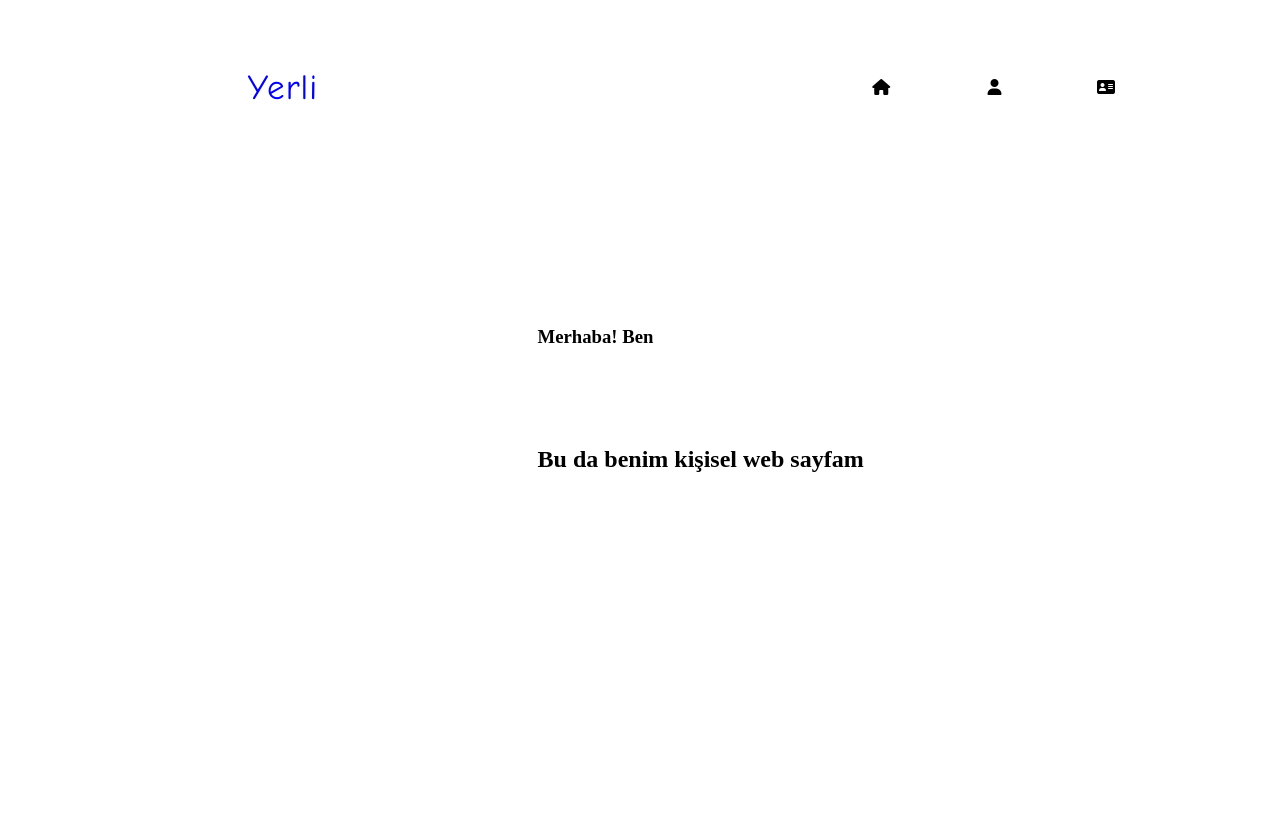
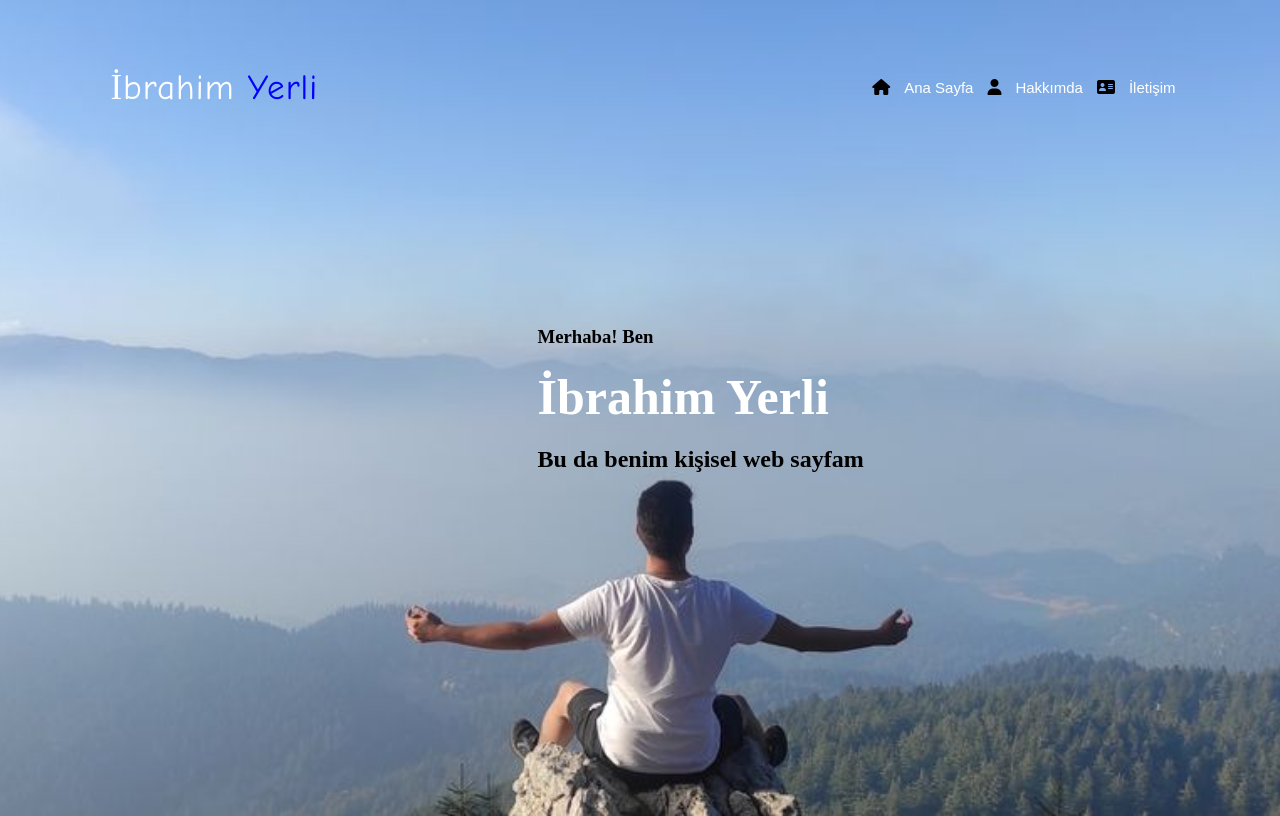
Before and after one commit to yrlibrahim/yrlibrahim.github.io, a plain HTML site: page index.html in a window 1280 px wide. Drawn offline with Linux system fonts and the light colour scheme.

Commit message:
Update style.css

```diff
--- a/style.css
+++ b/style.css
@@ -1,7 +1,7 @@
 .body{
     height: 100vh;
     width: 100%;
-    background-image: url(../webpage/back-ground.jpg);
+    background-image: url(../yrlibrahim.github.io/back-ground.jpg);
     background-size: cover;
     background-position:center;
 }
```
